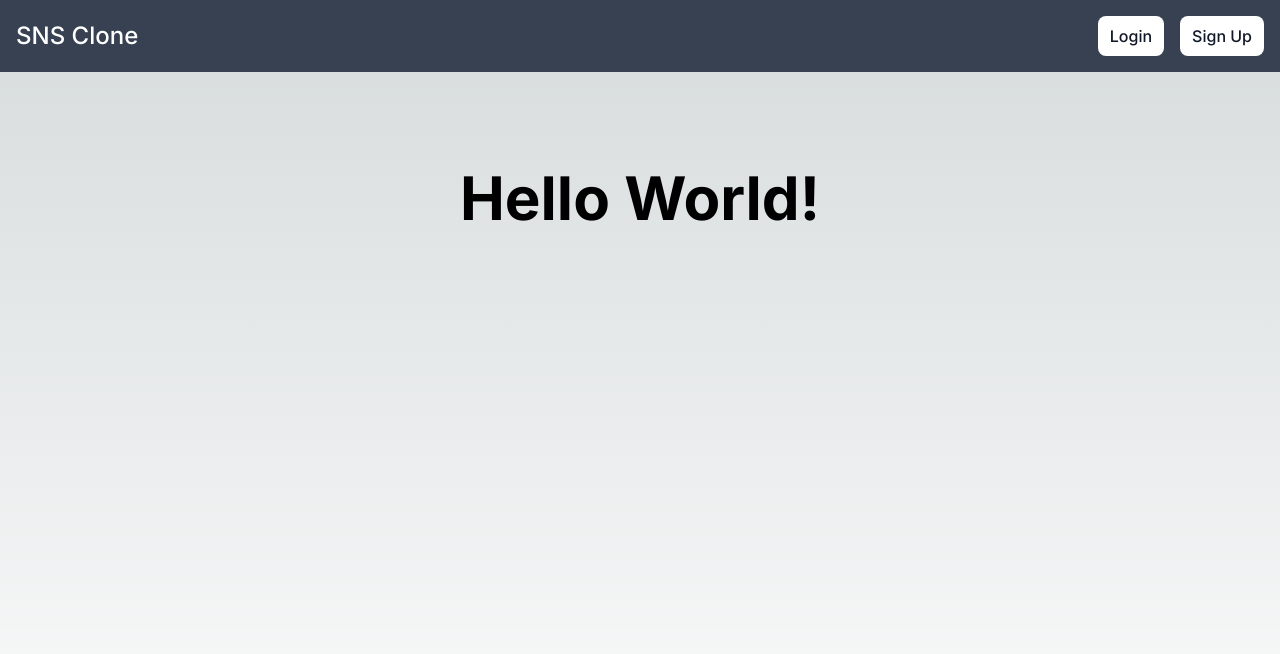
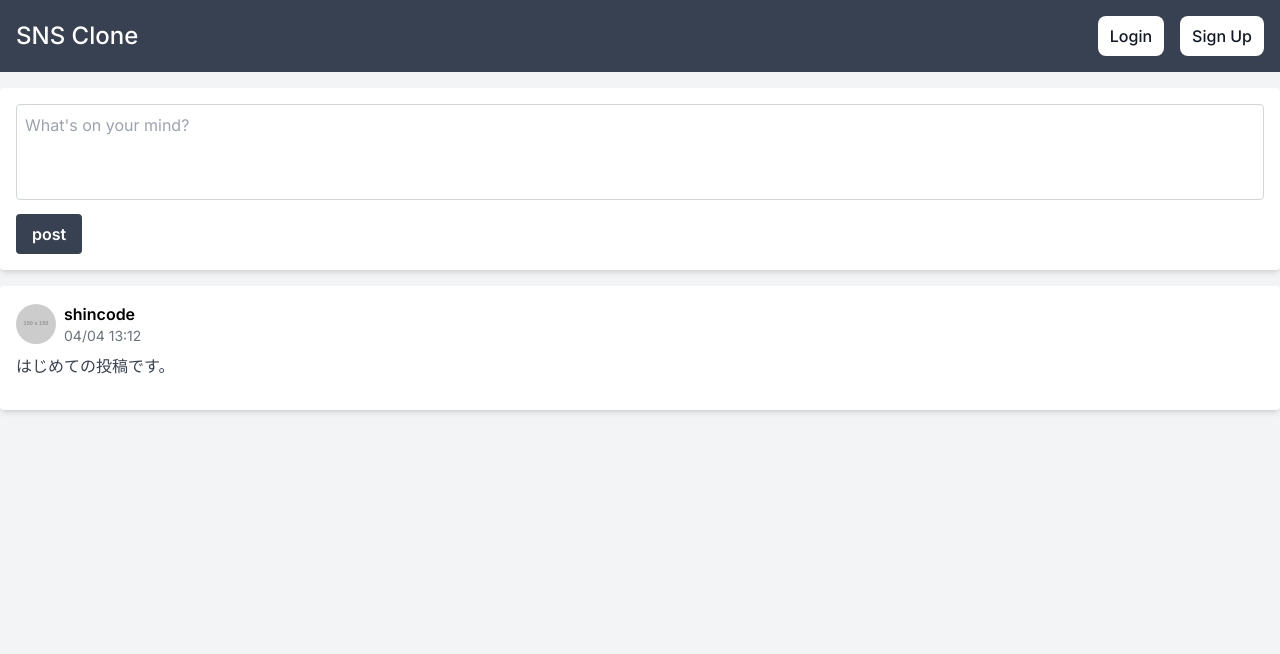
Before and after one commit to phasetr/pt-javascript, a Next.js app in the folder 2023-09-28-fullstack-sns-development/client/: page / in a window 1280 px wide. Shown: the top 654 px of the page. Built offline with nearby package versions, Linux system fonts and the light colour scheme.

Commit message:
section4-21

```diff
--- /dev/null
+++ b/2023-09-28-fullstack-sns-development/client/app/components/post.tsx
@@ -0,0 +1,20 @@
+export default function Post() {
+  return (
+    <div className="bg-white shadow-md rounded p-4 mb-4">
+      <div className="mb-4">
+        <div className="flex items-center mb-2">
+          <img
+            className="w-10 h-10 rounded-full mr-2"
+            src="https://via.placeholder.com/150"
+            alt="User Avatar"
+          />
+          <div>
+            <h2 className="font-semibold text-md">shincode</h2>
+            <p className="text-gray-500 text-sm">04/04 13:12</p>
+          </div>
+        </div>
+        <p className="text-gray-700">はじめての投稿です。</p>
+      </div>
+    </div>
+  );
+}
--- /dev/null
+++ b/2023-09-28-fullstack-sns-development/client/app/components/timeline.tsx
@@ -0,0 +1,25 @@
+import Post from "@/app/components/post";
+
+export default function Timeline() {
+  return (
+    <div className="min-h-screen bg-gray-100">
+      <main className="container mx-auto py-4">
+        <div className="bg-white shadow-md rounded p-4 mb-4">
+          <form>
+        <textarea
+          className="w-full h-24 p-2 border border-gray-300 rounded resize-none focus:outline-none focus:ring-2 focus:ring-blue-400"
+          placeholder="What's on your mind?"
+        ></textarea>
+            <button
+              type="submit"
+              className="mt-2 bg-gray-700 hover:bg-green-700 duration-200 text-white font-semibold py-2 px-4 rounded"
+            >
+              post
+            </button>
+          </form>
+        </div>
+        <Post/>
+      </main>
+    </div>
+  );
+}
--- a/2023-09-28-fullstack-sns-development/client/app/page.tsx
+++ b/2023-09-28-fullstack-sns-development/client/app/page.tsx
@@ -1,7 +1,9 @@
+import Timeline from "@/app/components/timeline";
+
 export default function Home() {
   return (
-    <main className="flex min-h-screen flex-col items-center justify-between p-24">
-      <h1 className="text-6xl font-bold text-center">Hello World!</h1>
-    </main>
+    <div>
+      <Timeline/>
+    </div>
   );
 }
```
